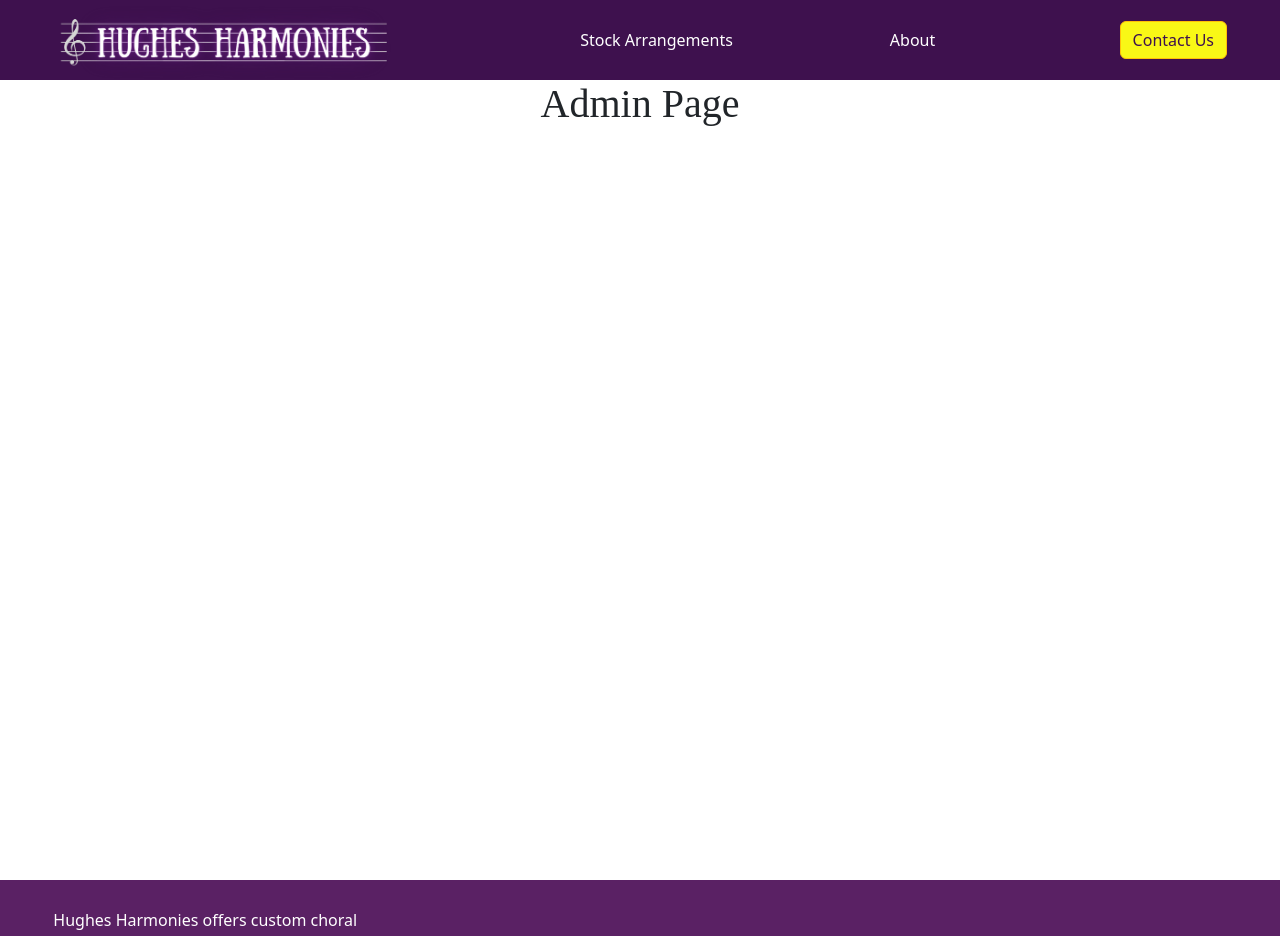
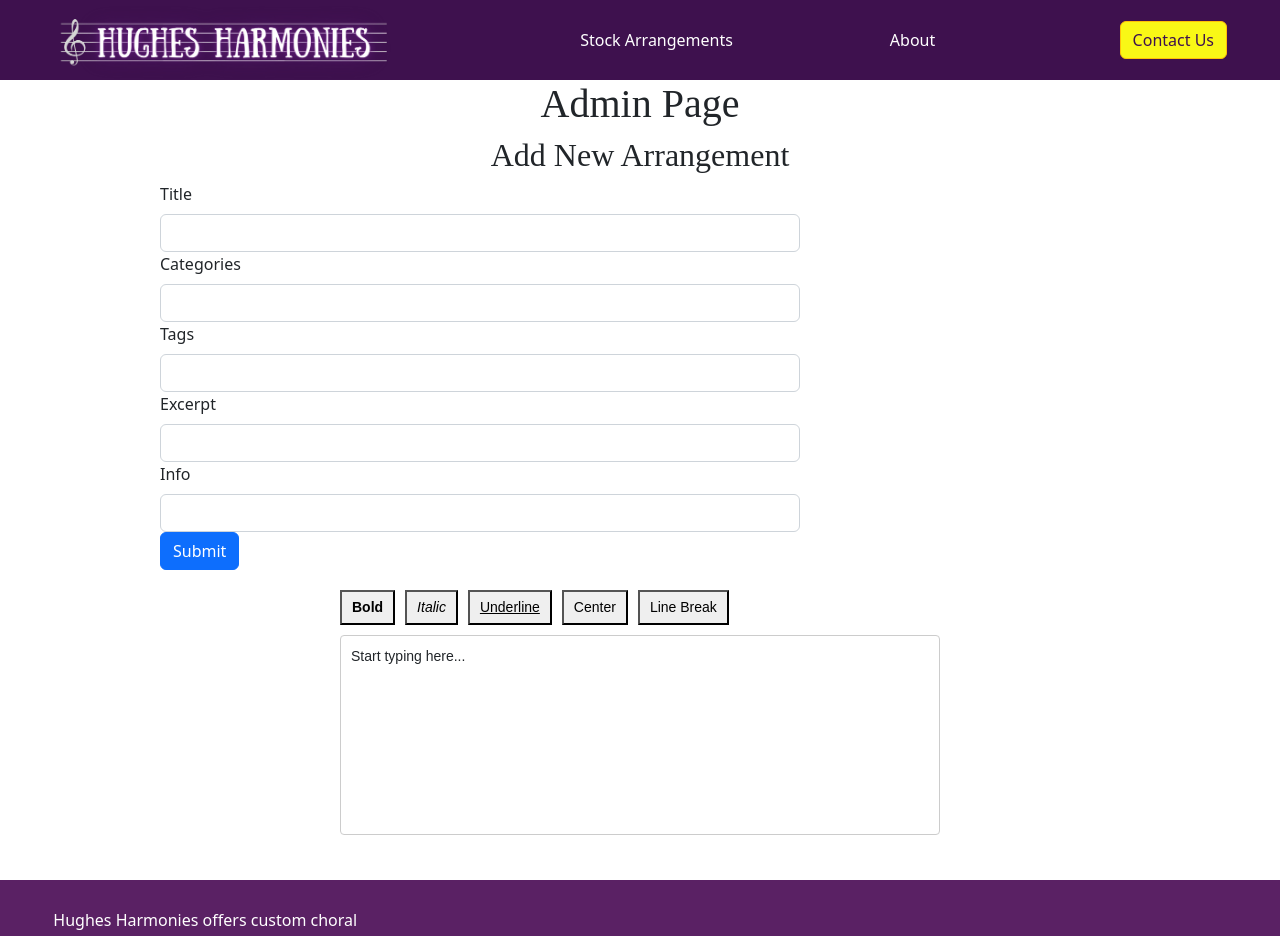
Before and after one commit to MattDay92/HughesHarmonies, a React (Vite) app: page /admin in a window 1280 px wide. Shown: the top 936 px of the page. Built offline with nearby package versions, Linux system fonts and the light colour scheme.

Commit message:
1/20 commit

```diff
--- a/src/About.css
+++ b/src/About.css
@@ -3,7 +3,7 @@
 }
 
 .about-hero-container {
-    height: 60vh;
+    height: 50vh;
     width: 100%;
     overflow: hidden;
     display: flex;
--- a/src/Admin.css
+++ b/src/Admin.css
@@ -1,3 +1,14 @@
 .admin {
     min-height: 100vh;
 }
+
+.card {
+    width: 20vw;
+    text-align: center;
+}
+
+.admin-arrangements {
+    display: flex;
+    justify-content: center;
+    flex-wrap: wrap;
+}
--- a/src/App.jsx
+++ b/src/App.jsx
@@ -1,4 +1,4 @@
-import { useState } from 'react'
+import { useState, useEffect } from 'react'
 import { BrowserRouter, Routes, Route } from 'react-router-dom'
 import './App.css'
 import Home from './view/Home'
@@ -7,8 +7,28 @@ import Footer from './components/Footer'
 import About from './view/About'
 import Contact from './view/Contact'
 import Admin from './view/Admin'
+import StockArrangements from './view/StockArrangements'
 
 function App() {
+
+  const [data, setData] = useState({})
+
+  const getItems = async () => {
+    const q = query(collection(db, "arrangements"));
+
+    let items = {}
+
+    const querySnapshot = await getDocs(q);
+    querySnapshot.forEach((doc) => {
+      items[doc.id] = doc.data()
+    });
+    setData(items)
+  }
+
+  useEffect(() => {
+    getItems()
+    console.log(data)
+  }, [])
 
   return (
     <>
@@ -18,7 +38,8 @@ function App() {
           <Route path='/' element={<Home />} />
           <Route path='/about' element={<About />} />
           <Route path='/contact' element={<Contact />} />
-          <Route path='/admin' element={<Admin />} />
+          <Route path='/admin' element={<Admin data={data} setData={setData} getItems={getItems}  />} />
+          <Route path='/stockarrangements' element={<StockArrangements data={data} setData={setData} />} />
         </Routes>
         <Footer />
       </BrowserRouter>
--- /dev/null
+++ b/src/RichTextEditor.css
@@ -0,0 +1,32 @@
+.rich-text-editor {
+    width: 100%;
+    max-width: 600px;
+    margin: 20px auto;
+    font-family: Arial, sans-serif;
+  }
+
+  .toolbar {
+    display: flex;
+    gap: 10px;
+    margin-bottom: 10px;
+  }
+
+  button {
+    padding: 5px 10px;
+    font-size: 14px;
+    cursor: pointer;
+  }
+
+  .editor {
+    border: 1px solid #ccc;
+    padding: 10px;
+    min-height: 200px;
+    font-size: 14px;
+    border-radius: 4px;
+    outline: none;
+  }
+
+  .editor:focus {
+    border-color: #007bff;
+    box-shadow: 0 0 5px rgba(0, 123, 255, 0.5);
+  }
--- /dev/null
+++ b/src/StockArrangements.css
@@ -0,0 +1,45 @@
+.stockarrangements {
+    min-height: 100vh;
+}
+
+.arrangements-hero-container {
+    height: 50vh;
+    overflow: hidden;
+    display: flex;
+    justify-content: center;
+    position: relative;
+    color: white;
+    text-align: center;
+    background: rgb(62, 17, 78)
+}
+
+.arrangements-hero-container h1 {
+    font-size: 6vw;
+}
+
+.arrangements-hero-container h2 {
+    color: rgb(249, 248, 22)
+}
+
+.hero-image {
+    min-width: 100%;
+    object-fit: cover !important;
+    opacity: 0.4;
+}
+
+.hero-text {
+    position: absolute;
+    width: 50vw;
+    z-index: 100;
+    top: 50%;
+    left: 50%;
+    transform: translate(-50%, -50%);
+}
+
+.hero-logo {
+    width: 100%;
+}
+
+.hero-container h2 {
+    color: rgb(249, 248, 22);
+}
--- a/src/components/Nav.jsx
+++ b/src/components/Nav.jsx
@@ -9,7 +9,7 @@ export default function Nav() {
                 <Link to={'/'}><img className='nav-logo' src={Logo} /></Link>
             </div>
             <div className='nav-links'>
-                <Link className='nav-link' to={'/'}>Stock Arrangements</Link>
+                <Link className='nav-link' to={'/stockarrangements'}>Stock Arrangements</Link>
                 <Link className='nav-link' to={'/about'}>About</Link>
             </div>
             <Link to={'/contact'} className='btn btn-warning'>Contact Us</Link>
--- /dev/null
+++ b/src/components/RichTextEditor.jsx
@@ -0,0 +1,33 @@
+import React, { useRef } from 'react';
+import '../RichTextEditor.css';
+
+export default function RichTextEditor() {
+  const editorRef = useRef(null);
+
+  const handleCommand = (command, value = null) => {
+    document.execCommand(command, false, value);
+  };
+
+  return (
+    <div className="rich-text-editor">
+      {/* Toolbar */}
+      <div className="toolbar">
+        <button onClick={() => handleCommand('bold')}><b>Bold</b></button>
+        <button onClick={() => handleCommand('italic')}><i>Italic</i></button>
+        <button onClick={() => handleCommand('underline')}><u>Underline</u></button>
+        <button onClick={() => handleCommand('justifyCenter')}>Center</button>
+        <button onClick={() => handleCommand('insertHTML', '<br>')}>Line Break</button>
+      </div>
+
+      {/* Editable Area */}
+      <div
+        className="editor"
+        contentEditable={true}
+        ref={editorRef}
+        suppressContentEditableWarning={true}
+      >
+        Start typing here...
+      </div>
+    </div>
+  );
+}
--- a/src/main.jsx
+++ b/src/main.jsx
@@ -3,6 +3,7 @@ import { createRoot } from 'react-dom/client'
 import App from './App.jsx'
 import { initializeApp } from "firebase/app";
 import { getAnalytics } from "firebase/analytics";
+import { getFirestore } from 'firebase/firestore';
 
 const firebaseConfig = {
   apiKey: "AIzaSyA5mVo7FKNQ8oErs10IAJfZRAluryL5034",
@@ -15,6 +16,7 @@ const firebaseConfig = {
 };
 
 const app = initializeApp(firebaseConfig);
+export const db = getFirestore(app);
 const analytics = getAnalytics(app);
 
 createRoot(document.getElementById('root')).render(
--- a/src/view/Admin.jsx
+++ b/src/view/Admin.jsx
@@ -1,10 +1,91 @@
-import React from 'react'
+import React, { useEffect, useState } from 'react'
 import '../Admin.css'
+import { collection, addDoc, query, where, getDocs, doc, deleteDoc } from "firebase/firestore";
+import { db } from "../main.jsx";
+import RichTextEditor from '../components/RichTextEditor.jsx';
 
-export default function Admin() {
+
+
+export default function Admin({data, setData, getItems}) {
+
+
+  const addItem = async (event) => {
+    event.preventDefault()
+    try {
+      const docRef = await addDoc(collection(db, "arrangements"), {
+        title: event.target.title.value,
+        categories: event.target.categories.value,
+        tags: event.target.tags.value,
+        excerpt: event.target.excerpt.value,
+        info: event.target.info.value,
+        // sampleIMG: sampleIMG,
+        // audioTrack: audioTrack
+      });
+      getItems()
+      console.log("Document written with ID: ", docRef.id);
+    } catch (e) {
+      console.error("Error adding document: ", e);
+    }
+  }
+
+  const removeItem = async (item) => {
+    try {
+      await deleteDoc(doc(db, "arrangements", item));
+      getItems();
+      console.log(`Item with key ${item} has been deleted`)
+    } catch (e) {
+      console.error(`Error deleting item with key ${item}`, e)
+    }
+  }
+
+  useEffect(() => {
+    getItems()
+  }, [])
+
+  useEffect(() => {
+    console.log(data)
+  }, [data])
+
   return (
     <div className='admin'>
-        <h1 className='text-center'>Admin Page</h1>
+      <h1 className='text-center'>Admin Page</h1>
+      <form className='w-75 m-auto' onSubmit={addItem} name='title' >
+        <h2 className='text-center'>Add New Arrangement</h2>
+        <label for='title' className="form-label">Title</label>
+        <input className='form-control' id='title' name='title' />
+        <label for='categories' className="form-label">Categories</label>
+        <input className='form-control' id='categories' name='categories' />
+        <label for='tags' className="form-label">Tags</label>
+        <input className='form-control' id='tags' name='tags' />
+        <label for='excerpt' className="form-label">Excerpt</label>
+        <input className='form-control' id='excerpt' name='excerpt' />
+        <label for='info' className="form-label">Info</label>
+        <input className='form-control' id='info' name='info' />
+        <button type='submit' className='btn btn-primary'>Submit</button>
+      </form>
+
+      {data ? (
+        <div className='admin-arrangements'>
+          {Object.entries(data).map(([key, value], index) => (
+            <div key={index}>
+              <div class="card">
+                <div class="card-body">
+                  <h2>{value.title}</h2>
+                  <p>{value.excerpt}</p>
+                  <button onClick={() => removeItem(key)} className='btn btn-sm btn-danger'>Delete</button>
+                </div>
+              </div>
+            </div>
+          ))}
+        </div>
+      ) : (
+        <></>
+      )}
+
+      <RichTextEditor />
+
+
+
     </div>
   )
 }
--- /dev/null
+++ b/src/view/StockArrangements.jsx
@@ -0,0 +1,18 @@
+import React from 'react'
+import HeroImage from '../components/photos/BD-Choir-1.webp'
+import '../StockArrangements.css'
+
+export default function StockArrangements() {
+  return (
+    <div className='stockarrangements'>
+            <div className='arrangements-hero-container'>
+                <img className='hero-image' src={HeroImage} />
+                <div className='hero-text'>
+                    <h1>Stock Arrangements</h1>
+                </div>
+            </div>
+
+
+        </div>
+  )
+}
```
